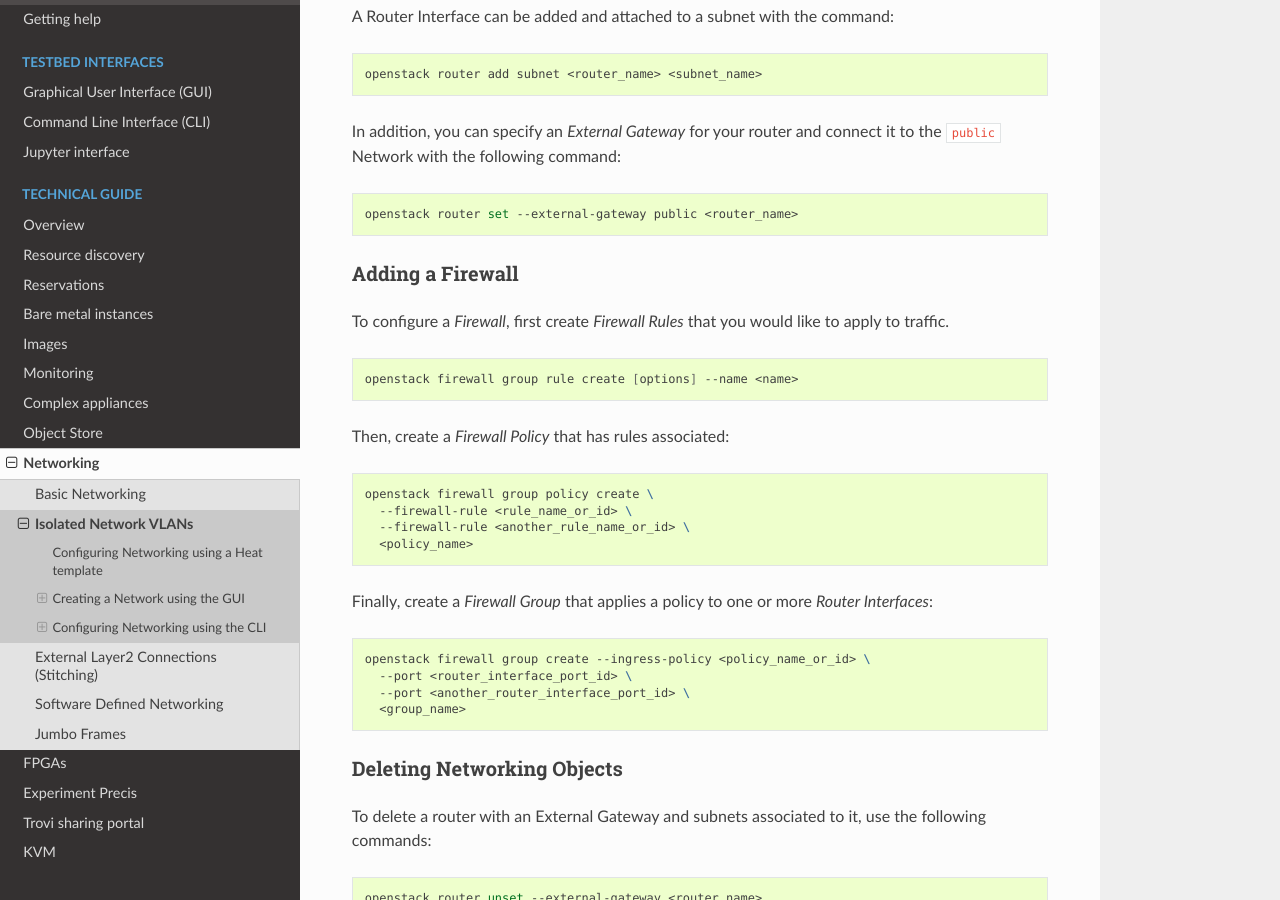
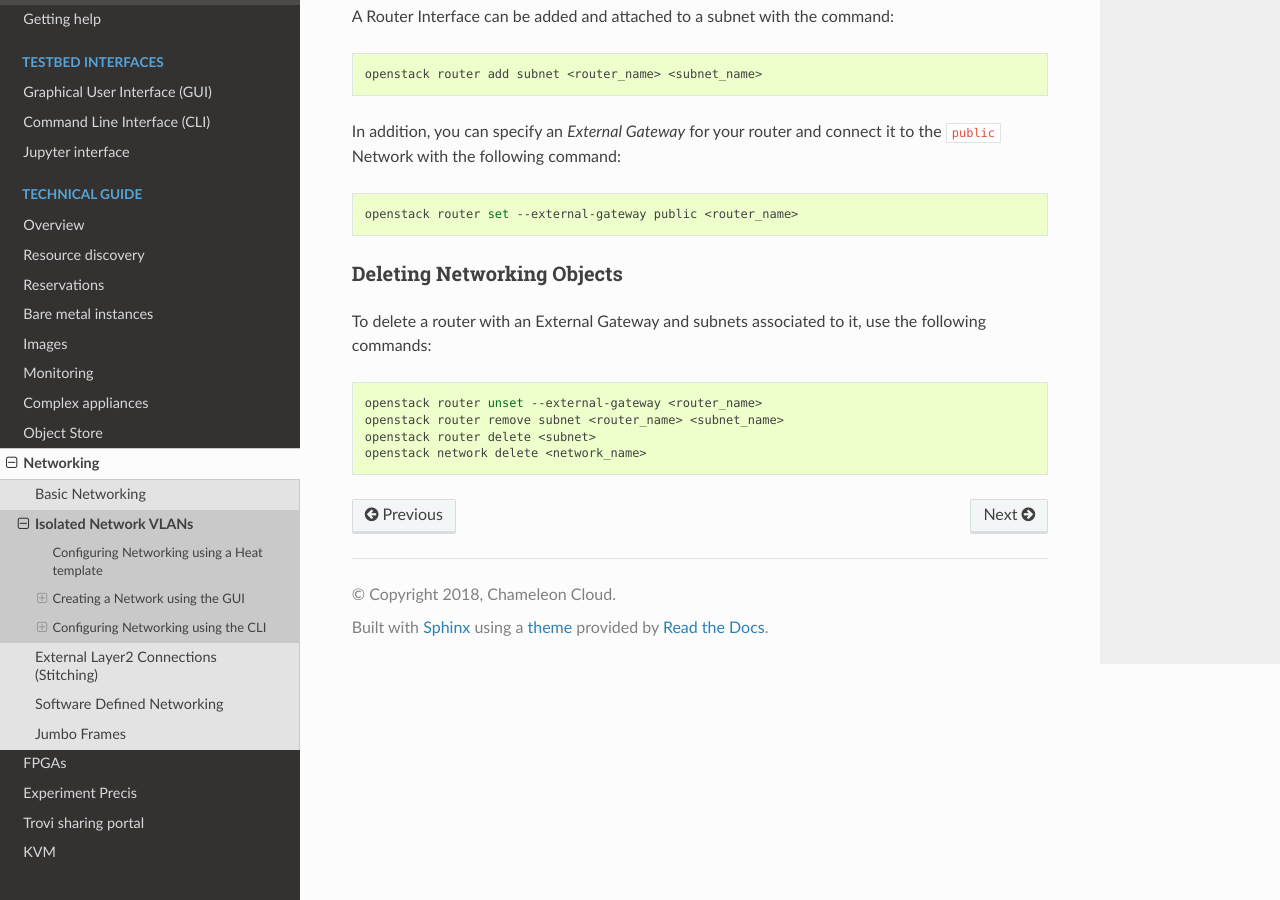
Before and after one commit to ChameleonCloud/docs, a Sphinx documentation site: the page built from source/technical/networks/networks_vlan.rst, in a window 1280 px wide and 900 px high, scrolled down 9217 px. Built offline with Sphinx 7.4.7 and the Read the Docs theme 2.0.0, drawn with Linux system fonts in a browser that asks for light colours; pages that are not in the unit, such as notebooks, are missing from menus.

Commit message:
Remove CLI firewall mentions

```diff
--- a/source/technical/networks/networks_vlan.rst
+++ b/source/technical/networks/networks_vlan.rst
@@ -286,33 +286,6 @@ In addition, you can specify an *External Gateway* for your router and connect i
 
    openstack router set --external-gateway public <router_name>
 
-Adding a Firewall
-^^^^^^^^^^^^^^^^^
-
-To configure a *Firewall*, first create *Firewall Rules* that you would like to apply to traffic.
-
-.. code-block:: bash
-
-   openstack firewall group rule create [options] --name <name>
-
-Then, create a *Firewall Policy* that has rules associated:
-
-.. code-block:: bash
-
-   openstack firewall group policy create \
-     --firewall-rule <rule_name_or_id> \
-     --firewall-rule <another_rule_name_or_id> \
-     <policy_name>
-
-Finally, create a *Firewall Group* that applies a policy to one or more *Router Interfaces*:
-
-.. code-block:: bash
-
-   openstack firewall group create --ingress-policy <policy_name_or_id> \
-     --port <router_interface_port_id> \
-     --port <another_router_interface_port_id> \
-     <group_name>
-
 
 Deleting Networking Objects
 ^^^^^^^^^^^^^^^^^^^^^^^^^^^
```
